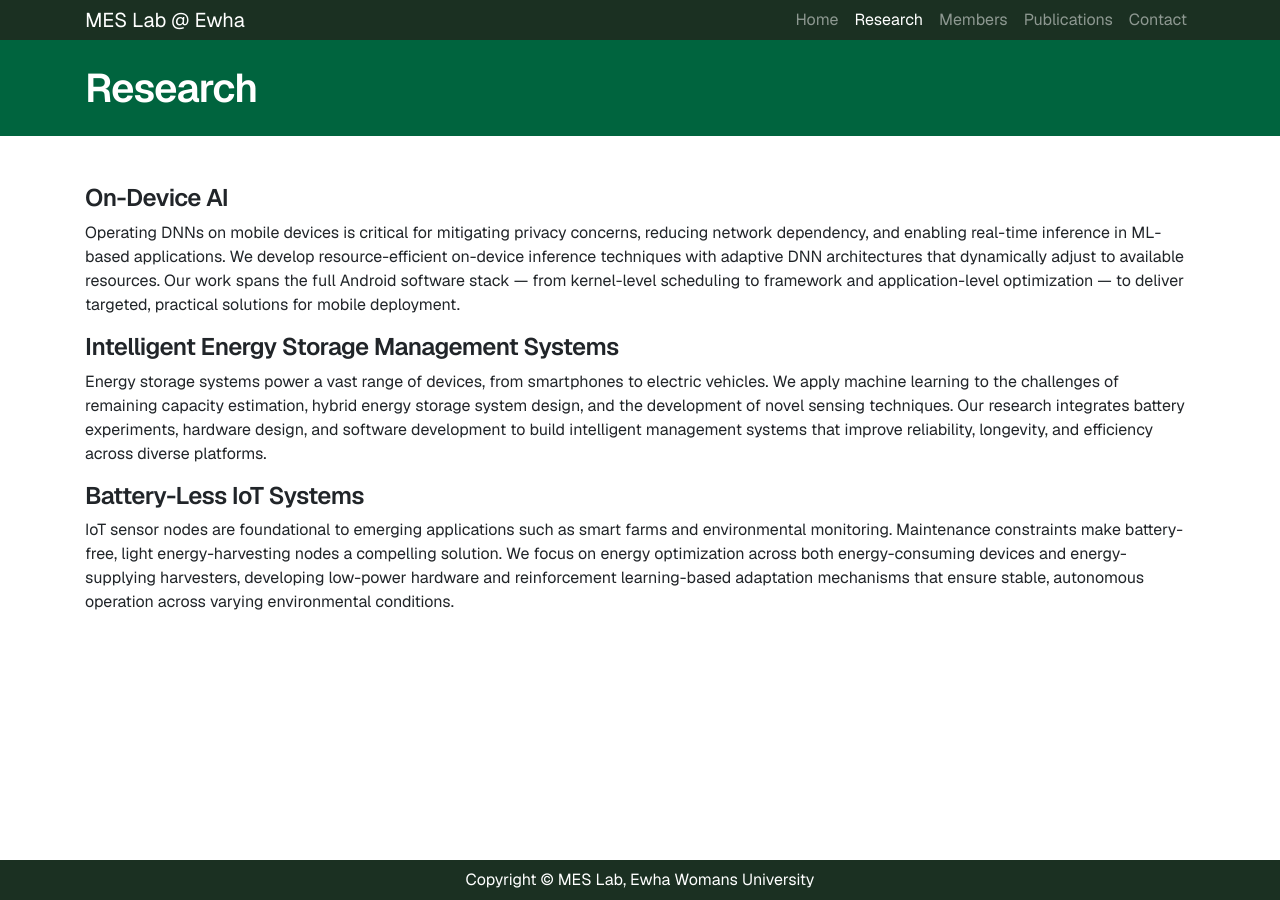
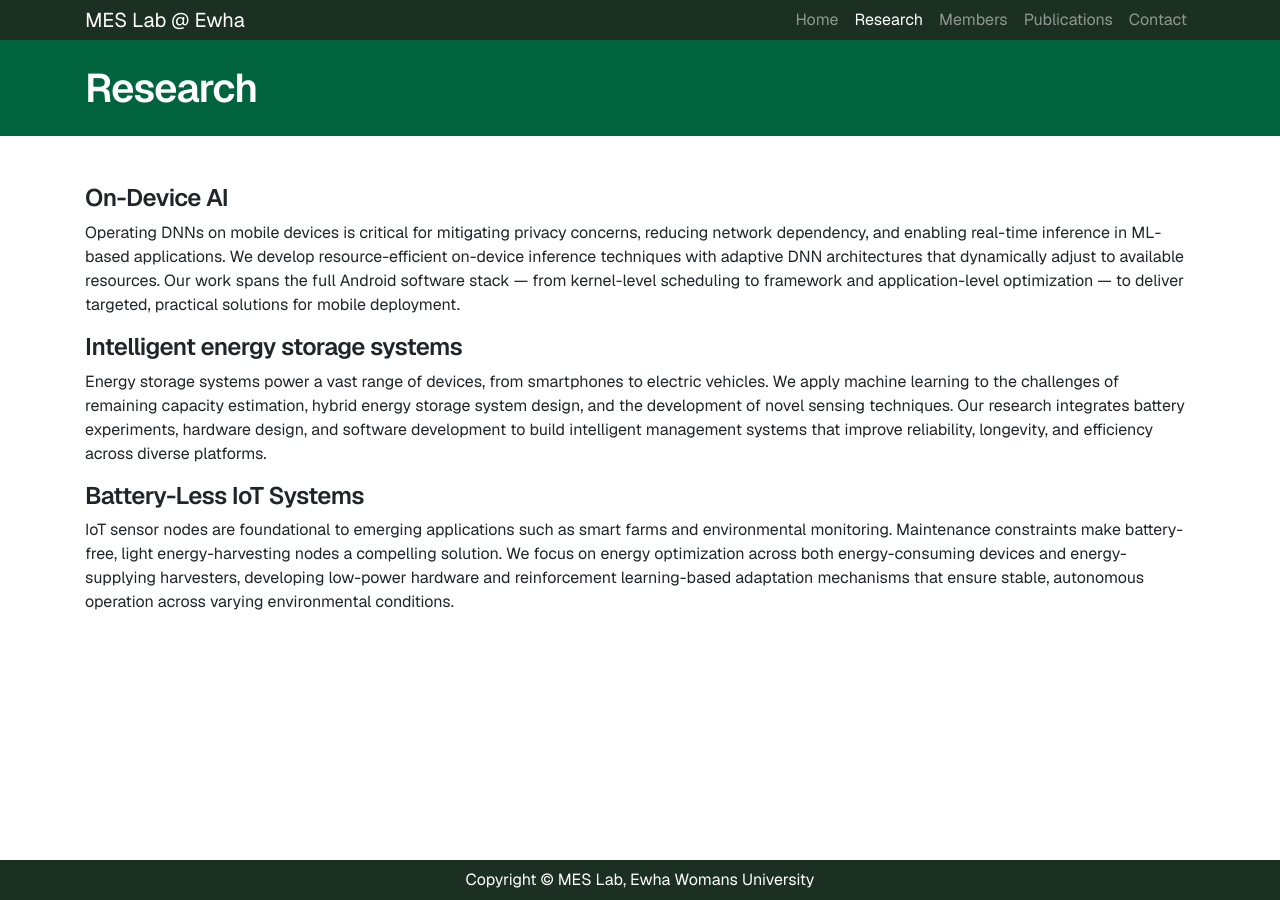
Before and after one commit to MAIS-Lab/mais-lab.github.io, a Jekyll site: the page built from _pages/about.html, in a window 1280 px wide. Built offline with Jekyll 4.4.1, drawn with Linux system fonts in a browser that asks for light colours.

Commit message:
fix: align research area title

```diff
--- a/_pages/about.html
+++ b/_pages/about.html
@@ -14,7 +14,7 @@ permalink: /research/
   targeted, practical solutions for mobile deployment.
 </p>
 
-<h4>Intelligent Energy Storage Management Systems</h4>
+<h4>Intelligent energy storage systems</h4>
 <p>
   Energy storage systems power a vast range of devices, from smartphones to electric vehicles.
   We apply machine learning to the challenges of remaining capacity estimation, hybrid energy
```
